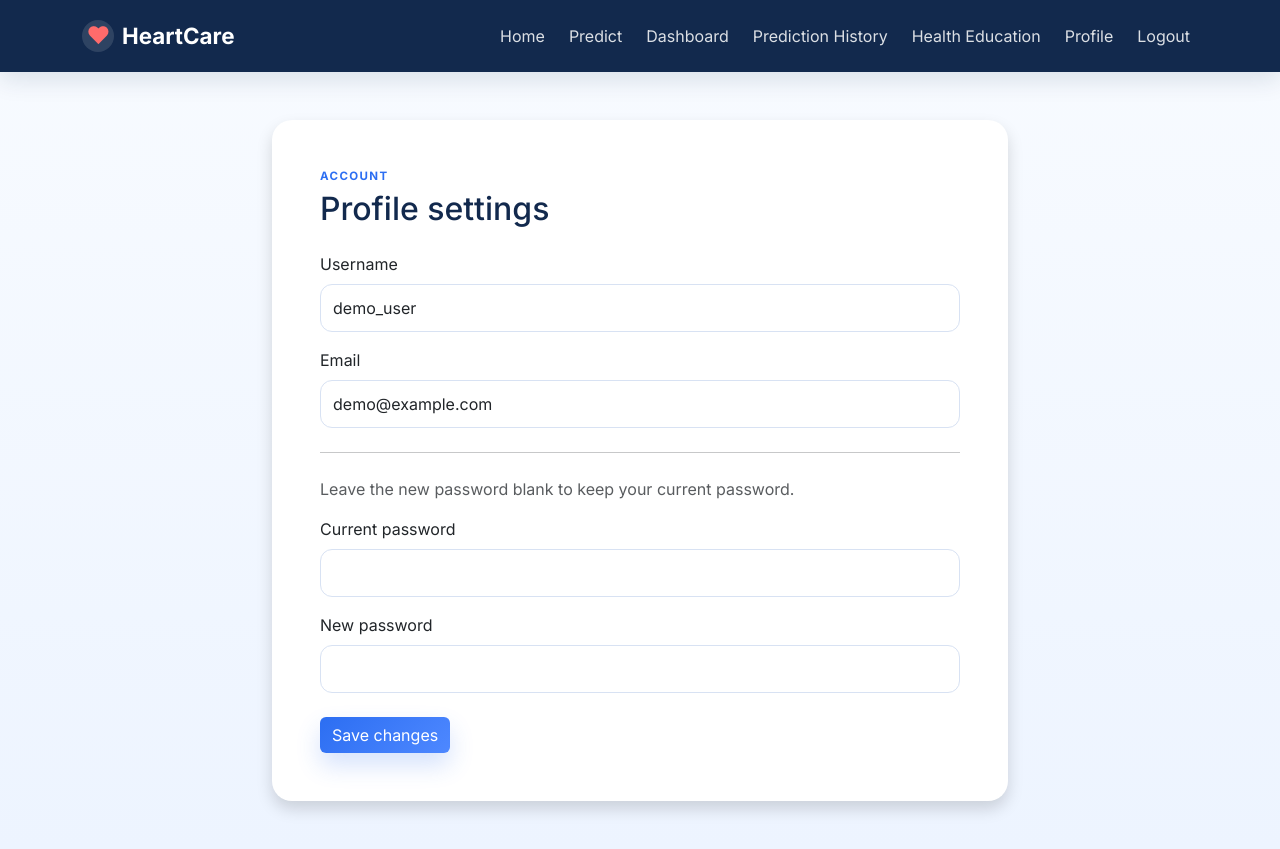
After one commit to kusha27/Heart-Disease-Prediction, a Flask app: page /profile in a window 1280 px wide. The commit adds this page. Run offline with Flask 3, Linux system fonts and the light colour scheme; a user stored in the database is signed in; data comes from the database, SQL or seed files in the repository; both versions use the stored data as it was after the commit.

Commit message:
Updated Changes

```diff
--- a/heartcare/app.py
+++ b/heartcare/app.py
@@ -1,15 +1,20 @@
+import csv
+import io
 import json
 import os
 import secrets
+from datetime import date
 from pathlib import Path
 
-from flask import Flask, abort, flash, redirect, render_template, request, session, url_for
+from flask import (Flask, abort, flash, make_response, redirect, render_template,
+                   request, session, url_for)
 from werkzeug.security import check_password_hash, generate_password_hash
 
 from .db import (count_user_predictions, create_user, delete_prediction,
-                 get_prediction, get_user_by_email, get_user_by_username,
-                 get_user_predictions, latest_prediction_for_user,
-                 risk_distribution_for_user, save_prediction)
+                 get_all_user_predictions, get_prediction, get_user_by_email,
+                 get_user_by_id, get_user_by_username, get_user_predictions,
+                 latest_prediction_for_user, prediction_trends_for_user,
+                 risk_distribution_for_user, save_prediction, update_user)
 from .model_service import FEATURE_COLUMNS, predict_from_form, summarize_inputs
 
 
@@ -102,19 +107,47 @@ def create_app():
     def dashboard():
         user_id = session["user_id"]
         try:
-            with open("models/model_metrics.json", "r", encoding="utf-8") as fh:
+            with open(base_dir / "models" / "model_metrics.json", "r", encoding="utf-8") as fh:
                 metrics = json.load(fh)
         except FileNotFoundError:
             metrics = {"selected_model_name": "Logistic Regression", "results": []}
         latest = latest_prediction_for_user(user_id)
         history = get_user_predictions(user_id, limit=5, offset=0)
         distribution = risk_distribution_for_user(user_id)
+        trends = prediction_trends_for_user(user_id)
+        month_keys = []
+        month_labels = []
+        current_month = date.today().year * 12 + date.today().month - 1
+        for offset in range(5, -1, -1):
+            year, month_index = divmod(current_month - offset, 12)
+            month = month_index + 1
+            month_keys.append(f"{year:04d}-{month:02d}")
+            month_labels.append(date(year, month, 1).strftime("%b %Y"))
+        outcomes = sorted({row["prediction_output"] for row in trends})
+        trend_totals = {
+            outcome: {month: 0 for month in month_keys}
+            for outcome in outcomes
+        }
+        for row in trends:
+            if row["month"] in month_keys:
+                trend_totals[row["prediction_output"]][row["month"]] = row["total"]
+        trend_chart = {
+            "labels": month_labels,
+            "datasets": [
+                {
+                    "label": outcome,
+                    "data": [trend_totals[outcome][month] for month in month_keys],
+                }
+                for outcome in outcomes
+            ],
+        }
         return render_template(
             "dashboard.html",
             latest_prediction=latest,
             history=history,
             metrics=metrics,
             risk_distribution=distribution,
+            trend_chart=trend_chart,
         )
 
     @app.route("/predict", methods=["GET", "POST"])
@@ -174,6 +207,57 @@ def create_app():
             total=total,
         )
 
+    @app.route("/history/export")
+    @login_required
+    def export_history():
+        predictions = get_all_user_predictions(session["user_id"])
+        output = io.StringIO(newline="")
+        writer = csv.writer(output)
+        writer.writerow(["Date and time", "Model output", "Model version", *FEATURE_COLUMNS])
+        for item in predictions:
+            values = json.loads(item["input_data"])
+            writer.writerow([
+                item["prediction_timestamp"],
+                item["prediction_output"],
+                item["model_version"],
+                *(values.get(field, "") for field in FEATURE_COLUMNS),
+            ])
+        response = make_response(output.getvalue())
+        response.headers["Content-Type"] = "text/csv; charset=utf-8"
+        response.headers["Content-Disposition"] = "attachment; filename=heartcare-predictions.csv"
+        return response
+
+    @app.route("/history/compare")
+    @login_required
+    def compare_predictions():
+        selected_ids = request.args.getlist("prediction_ids")
+        try:
+            prediction_ids = [int(value) for value in selected_ids]
+        except ValueError:
+            prediction_ids = []
+        if len(prediction_ids) != 2 or len(set(prediction_ids)) != 2:
+            flash("Select exactly two different predictions to compare.", "warning")
+            return redirect(url_for("history"))
+        predictions = [
+            get_prediction(session["user_id"], prediction_id)
+            for prediction_id in prediction_ids
+        ]
+        if any(prediction is None for prediction in predictions):
+            flash("One or more selected prediction records could not be found.", "warning")
+            return redirect(url_for("history"))
+        comparison = [
+            {
+                "record": prediction,
+                "inputs": json.loads(prediction["input_data"]),
+            }
+            for prediction in predictions
+        ]
+        return render_template(
+            "comparison.html",
+            comparison=comparison,
+            feature_columns=FEATURE_COLUMNS,
+        )
+
     @app.route("/history/<int:prediction_id>")
     @login_required
     def prediction_detail(prediction_id):
@@ -194,6 +278,40 @@ def create_app():
         flash("Prediction record deleted.", "success")
         return redirect(url_for("history"))
 
+    @app.route("/profile", methods=["GET", "POST"])
+    @login_required
+    def profile():
+        user = get_user_by_id(session["user_id"])
+        if request.method == "POST":
+            validate_csrf()
+            username = request.form.get("username", "").strip()
+            email = request.form.get("email", "").strip()
+            current_password = request.form.get("current_password", "")
+            new_password = request.form.get("new_password", "")
+            if not username or not email or not current_password:
+                flash("Username, email, and current password are required.", "danger")
+                return render_template("profile.html", user=user)
+            if not check_password_hash(user["password_hash"], current_password):
+                flash("The current password is incorrect.", "danger")
+                return render_template("profile.html", user=user)
+            if len(new_password) > 0 and len(new_password) < 8:
+                flash("The new password must be at least 8 characters long.", "danger")
+                return render_template("profile.html", user=user)
+            existing_username = get_user_by_username(username)
+            if existing_username and existing_username["id"] != user["id"]:
+                flash("That username is already in use.", "danger")
+                return render_template("profile.html", user=user)
+            existing_email = get_user_by_email(email)
+            if existing_email and existing_email["id"] != user["id"]:
+                flash("That email is already registered.", "danger")
+                return render_template("profile.html", user=user)
+            password_hash = generate_password_hash(new_password) if new_password else None
+            update_user(user["id"], username, email, password_hash)
+            session["username"] = username
+            flash("Your profile has been updated.", "success")
+            return redirect(url_for("profile"))
+        return render_template("profile.html", user=user)
+
     @app.route("/education")
     def education():
         return render_template("education.html")
--- a/heartcare/db.py
+++ b/heartcare/db.py
@@ -73,6 +73,24 @@ def get_user_by_id(user_id):
         ).fetchone()
 
 
+def update_user(user_id, username, email, password_hash=None):
+    with get_connection() as conn:
+        if password_hash:
+            conn.execute(
+                """
+                UPDATE users
+                SET username = ?, email = ?, password_hash = ?
+                WHERE id = ?
+                """,
+                (username, email, password_hash, user_id),
+            )
+        else:
+            conn.execute(
+                "UPDATE users SET username = ?, email = ? WHERE id = ?",
+                (username, email, user_id),
+            )
+
+
 def save_prediction(user_id, input_data, prediction_output, model_version):
     with get_connection() as conn:
         conn.execute(
@@ -140,4 +158,34 @@ def risk_distribution_for_user(user_id):
         return [dict(row) for row in rows]
 
 
+def prediction_trends_for_user(user_id):
+    with get_connection() as conn:
+        rows = conn.execute(
+            """
+            SELECT strftime('%Y-%m', prediction_timestamp) AS month,
+                   prediction_output,
+                   COUNT(*) AS total
+            FROM predictions
+            WHERE user_id = ?
+              AND prediction_timestamp >= date('now', 'start of month', '-5 months')
+            GROUP BY month, prediction_output
+            ORDER BY month
+            """,
+            (user_id,),
+        ).fetchall()
+        return [dict(row) for row in rows]
+
+
+def get_all_user_predictions(user_id):
+    with get_connection() as conn:
+        return conn.execute(
+            """
+            SELECT * FROM predictions
+            WHERE user_id = ?
+            ORDER BY prediction_timestamp DESC
+            """,
+            (user_id,),
+        ).fetchall()
+
+
 init_db()
--- a/templates/base.html
+++ b/templates/base.html
@@ -29,6 +29,7 @@
             <li class="nav-item"><a class="nav-link" href="{{ url_for('history') }}">Prediction History</a></li>
             <li class="nav-item"><a class="nav-link" href="{{ url_for('education') }}">Health Education</a></li>
             {% if session.get('user_id') %}
+              <li class="nav-item"><a class="nav-link" href="{{ url_for('profile') }}">Profile</a></li>
               <li class="nav-item"><a class="nav-link" href="{{ url_for('logout') }}">Logout</a></li>
             {% else %}
               <li class="nav-item"><a class="btn btn-primary btn-sm ms-lg-2" href="{{ url_for('login') }}">Login</a></li>
--- /dev/null
+++ b/templates/profile.html
@@ -0,0 +1,38 @@
+{% extends 'base.html' %}
+{% block title %}HeartCare | Profile{% endblock %}
+{% block content %}
+<div class="container py-5">
+  <div class="row justify-content-center">
+    <div class="col-lg-8">
+      <div class="card shadow border-0">
+        <div class="card-body p-4 p-lg-5">
+          <p class="eyebrow mb-1">Account</p>
+          <h2 class="text-navy mb-4">Profile settings</h2>
+          <form method="post">
+            <input type="hidden" name="csrf_token" value="{{ csrf_token() }}">
+            <div class="mb-3">
+              <label class="form-label" for="username">Username</label>
+              <input class="form-control" id="username" name="username" value="{{ user['username'] }}" autocomplete="username" required>
+            </div>
+            <div class="mb-3">
+              <label class="form-label" for="email">Email</label>
+              <input class="form-control" id="email" name="email" type="email" value="{{ user['email'] }}" autocomplete="email" required>
+            </div>
+            <hr class="my-4">
+            <p class="text-muted">Leave the new password blank to keep your current password.</p>
+            <div class="mb-3">
+              <label class="form-label" for="current_password">Current password</label>
+              <input class="form-control" id="current_password" name="current_password" type="password" autocomplete="current-password" required>
+            </div>
+            <div class="mb-4">
+              <label class="form-label" for="new_password">New password</label>
+              <input class="form-control" id="new_password" name="new_password" type="password" minlength="8" autocomplete="new-password">
+            </div>
+            <button type="submit" class="btn btn-primary">Save changes</button>
+          </form>
+        </div>
+      </div>
+    </div>
+  </div>
+</div>
+{% endblock %}
```
Also changed, not shown: templates/comparison.html (added, +48 -0 lines), templates/dashboard.html (+20 -0 lines), templates/history.html (+9 -1 lines), heartcare.db.
